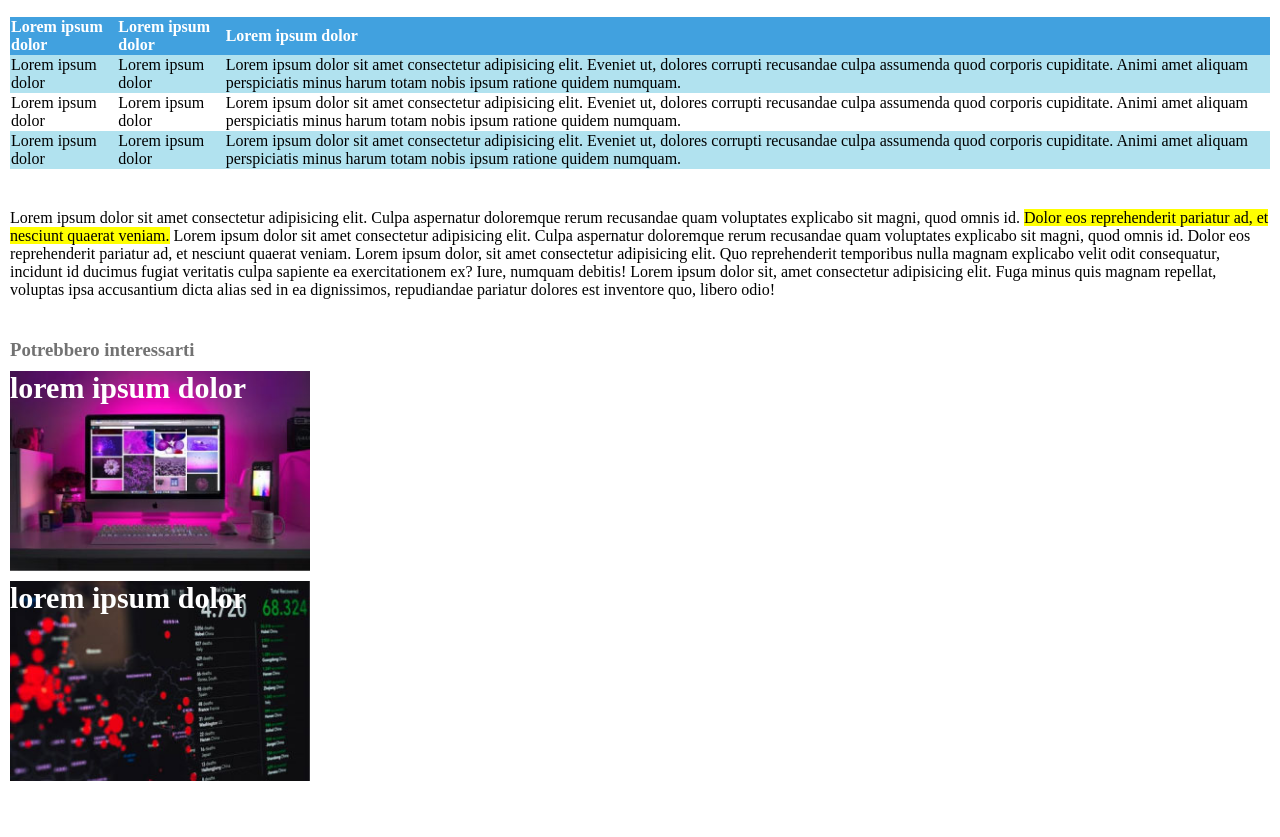
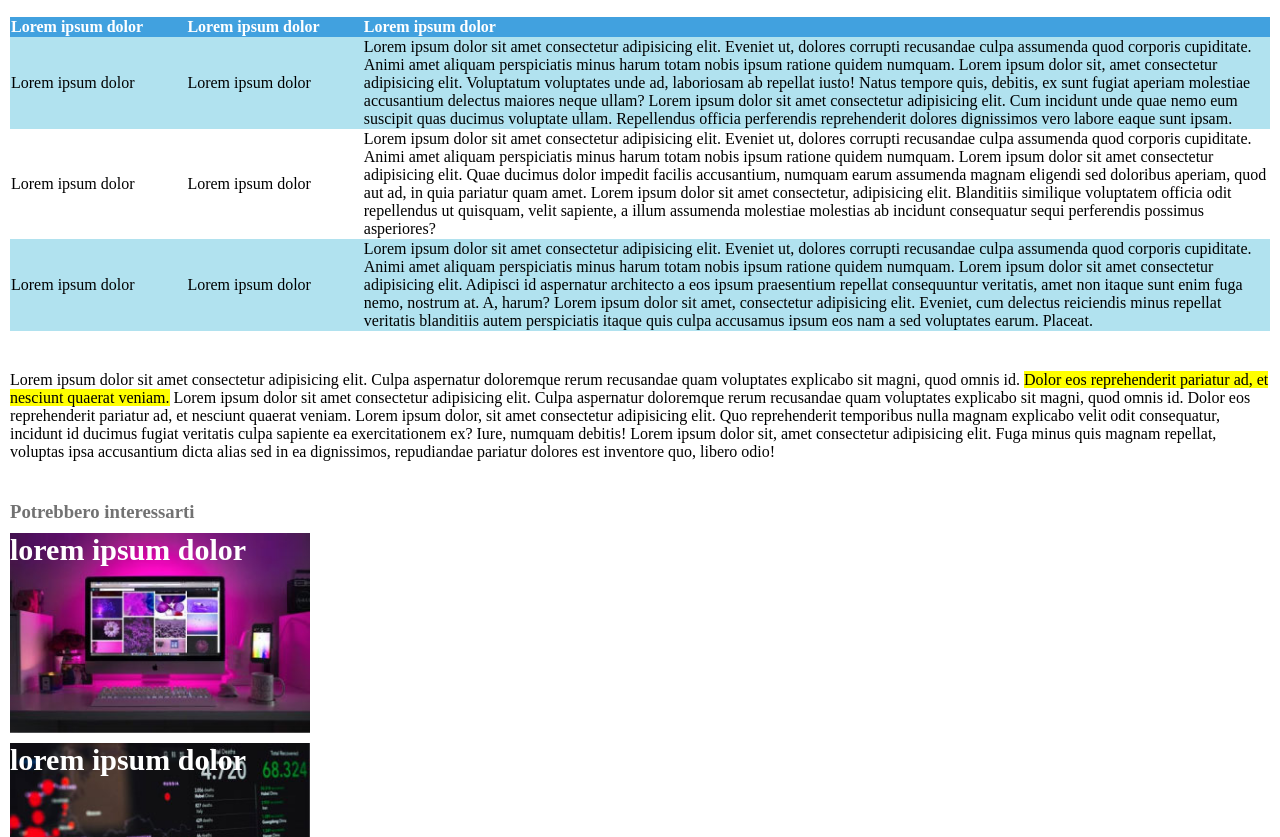
Before and after one commit to MatTheoo89/html-css-booleaner, a plain HTML site: page index.html in a window 1280 px wide. Shown: the part 950-1787 px from the top of the page. Before the commit the page ends 1751 px from the top, so only its background shows below. Drawn offline with Linux system fonts and the light colour scheme.

Commit message:
[complete]

```diff
--- a/css/style.css
+++ b/css/style.css
@@ -59,10 +59,8 @@ header{
 
   /* TABLE */
   table{
-
     border-spacing:  0;
     text-align: left;
-    width: 100%;
   }
   thead{
     color: white;
@@ -71,6 +69,14 @@ header{
 
   tbody .row-color{
     background-color: #B1E2EF;
+  }
+
+  .cella-stretta{
+    width: 14%;
+  }
+
+  .cella-larga{
+    width: 84%;
   }
 
 
--- a/index.html
+++ b/index.html
@@ -50,30 +50,30 @@
   <table class="space">
     <thead>
       <tr>
-        <th><strong>Lorem ipsum dolor</strong></th>
-        <th><strong>Lorem ipsum dolor</strong></th>
-        <th><strong>Lorem ipsum dolor</strong></th>
+        <th class="cella-stretta"><strong>Lorem ipsum dolor</strong></th>
+        <th class="cella-stretta"><strong>Lorem ipsum dolor</strong></th>
+        <th class="cella-stretta"><strong>Lorem ipsum dolor</strong></th>
       </tr>
     </thead>
 
     <tbody>
 
       <tr class="row-color">
-        <td>Lorem ipsum dolor</td>
-        <td>Lorem ipsum dolor</td>
-        <td>Lorem ipsum dolor sit amet consectetur adipisicing elit. Eveniet ut, dolores corrupti recusandae culpa assumenda quod corporis cupiditate. Animi amet aliquam perspiciatis minus harum totam nobis ipsum ratione quidem numquam.</td>
+        <td class="cella-stretta">Lorem ipsum dolor</td>
+        <td class="cella-stretta">Lorem ipsum dolor</td>
+        <td class="cella-larga">Lorem ipsum dolor sit amet consectetur adipisicing elit. Eveniet ut, dolores corrupti recusandae culpa assumenda quod corporis cupiditate. Animi amet aliquam perspiciatis minus harum totam nobis ipsum ratione quidem numquam. Lorem ipsum dolor sit, amet consectetur adipisicing elit. Voluptatum voluptates unde ad, laboriosam ab repellat iusto! Natus tempore quis, debitis, ex sunt fugiat aperiam molestiae accusantium delectus maiores neque ullam? Lorem ipsum dolor sit amet consectetur adipisicing elit. Cum incidunt unde quae nemo eum suscipit quas ducimus voluptate ullam. Repellendus officia perferendis reprehenderit dolores dignissimos vero labore eaque sunt ipsam.</td>
       </tr>
 
       <tr>
-        <td>Lorem ipsum dolor</td>
-        <td>Lorem ipsum dolor</td>
-        <td>Lorem ipsum dolor sit amet consectetur adipisicing elit. Eveniet ut, dolores corrupti recusandae culpa assumenda quod corporis cupiditate. Animi amet aliquam perspiciatis minus harum totam nobis ipsum ratione quidem numquam.</td>
+        <td class="cella-stretta">Lorem ipsum dolor</td>
+        <td class="cella-stretta">Lorem ipsum dolor</td>
+        <td class="cella-larga">Lorem ipsum dolor sit amet consectetur adipisicing elit. Eveniet ut, dolores corrupti recusandae culpa assumenda quod corporis cupiditate. Animi amet aliquam perspiciatis minus harum totam nobis ipsum ratione quidem numquam. Lorem ipsum dolor sit amet consectetur adipisicing elit. Quae ducimus dolor impedit facilis accusantium, numquam earum assumenda magnam eligendi sed doloribus aperiam, quod aut ad, in quia pariatur quam amet. Lorem ipsum dolor sit amet consectetur, adipisicing elit. Blanditiis similique voluptatem officia odit repellendus ut quisquam, velit sapiente, a illum assumenda molestiae molestias ab incidunt consequatur sequi perferendis possimus asperiores?</td>
       </tr>
 
       <tr class="row-color">
-        <td>Lorem ipsum dolor</td>
-        <td>Lorem ipsum dolor</td>
-        <td>Lorem ipsum dolor sit amet consectetur adipisicing elit. Eveniet ut, dolores corrupti recusandae culpa assumenda quod corporis cupiditate. Animi amet aliquam perspiciatis minus harum totam nobis ipsum ratione quidem numquam.</td>
+        <td class="cella-stretta">Lorem ipsum dolor</td>
+        <td class="cella-stretta">Lorem ipsum dolor</td>
+        <td class="cella-larga">Lorem ipsum dolor sit amet consectetur adipisicing elit. Eveniet ut, dolores corrupti recusandae culpa assumenda quod corporis cupiditate. Animi amet aliquam perspiciatis minus harum totam nobis ipsum ratione quidem numquam. Lorem ipsum dolor sit amet consectetur adipisicing elit. Adipisci id aspernatur architecto a eos ipsum praesentium repellat consequuntur veritatis, amet non itaque sunt enim fuga nemo, nostrum at. A, harum? Lorem ipsum dolor sit amet, consectetur adipisicing elit. Eveniet, cum delectus reiciendis minus repellat veritatis blanditiis autem perspiciatis itaque quis culpa accusamus ipsum eos nam a sed voluptates earum. Placeat.</td>
       </tr>
 
     </tbody>
```
